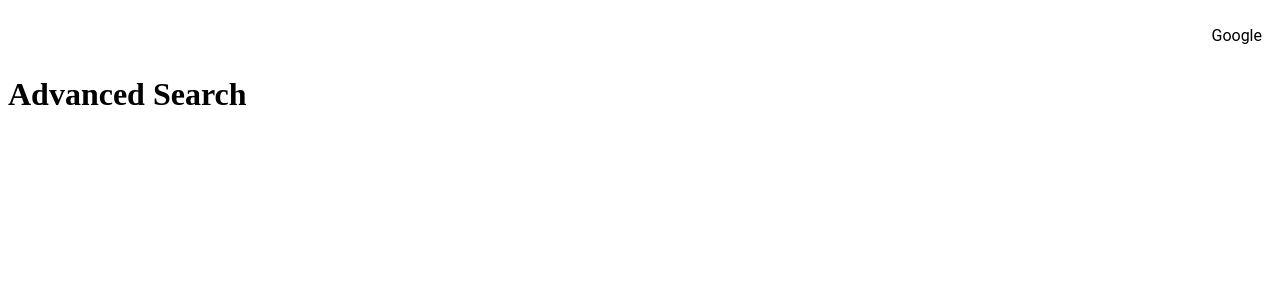
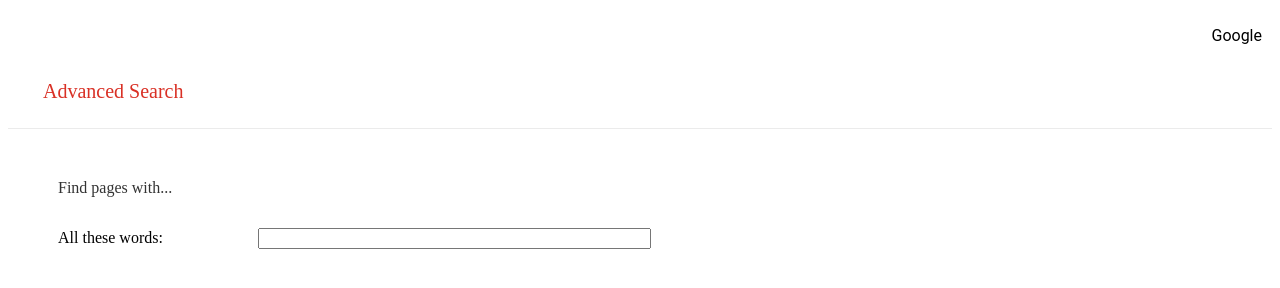
Before and after one commit to theowla/search-cs50w, a plain HTML site: page search/templates/advanced.html in a window 1280 px wide. Drawn offline with Linux system fonts and the light colour scheme; files that its build step writes are made by us from their sources.

Commit message:
end of day commit

```diff
--- a/search/static/styles.css
+++ b/search/static/styles.css
@@ -64,3 +64,29 @@ a:link {
     cursor: pointer;
     user-select: none;
   }
+  .h1-advanced{
+    color: #d93025;
+    font-size: 20px;
+    margin: 25px 35px;
+  }
+  .line{
+    border-bottom: 1px solid #ebebeb;
+  }
+  .h2-advanced{
+    font-size: 16px;
+    color: #333;
+  }
+  .div-advanced{
+    margin: 50px;
+  }
+  .row-input{
+    display: flex;
+    flex-direction: row;
+    align-items: center;
+  }
+  .left{
+    width: 200px;
+  }
+  .form-input{
+    width: 385px;
+  }
--- a/search/templates/advanced.html
+++ b/search/templates/advanced.html
@@ -2,7 +2,7 @@
 <html lang="en">
     <head>
         <title>Search</title>
-        <link rel="stylesheet" href="styles.css">
+        <link rel="stylesheet" href="/search/static/styles.css">
     </head>
     <body>
         <div>
@@ -10,6 +10,20 @@
                 <li class="navbar-item-google"><a href="index.html">Google</a></li>
             </ul>
         </div>
-        <h1 class="h1-advanced">Advanced Search</h1>
+        <p class="h1-advanced">Advanced Search</p>
+        <div class="line"></div>
+        <div class="div-advanced">
+            <p class="h2-advanced">Find pages with...</p>
+            <form action="https://google.com/search">
+                <div class="row-input">
+                    <div class="left">
+                        <p>All these words:</p>
+                    </div>
+                    <div class="right">
+                        <input type="text" name="q" class="form-input">
+                    </div>
+                </div>
+            </form>
+        </div>
     </body>
 </html>
```
Also changed, not shown: search/templates/images.html (+1 -1 lines).
